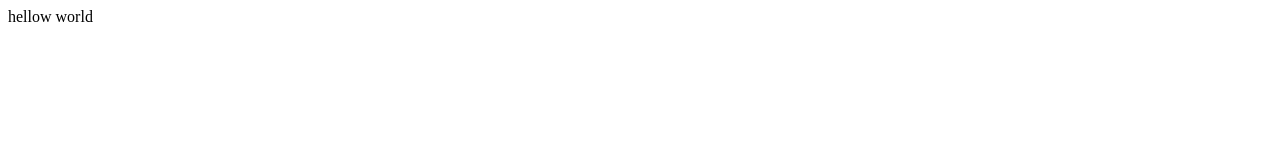
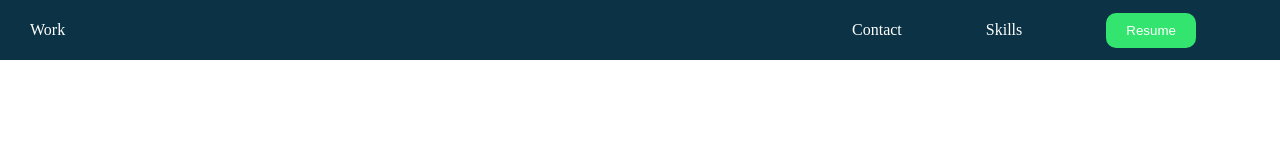
Before and after one commit to Patu18122000/Patu18122000.github.io, a plain HTML site: page index.html in a window 1280 px wide. Drawn offline with Linux system fonts and the light colour scheme.

Commit message:
Navbar st

```diff
--- /dev/null
+++ b/index.css
@@ -0,0 +1,67 @@
+body{
+    margin: 0%;
+    padding: 0%;
+}
+
+#navbar{
+    background-color: #0C3245;
+    width: 100%;
+    height: 60px;
+    display: flex;
+    justify-content: space-between;
+    position: fixed;
+    z-index: 1;
+}
+
+#navbar>div:nth-child(1){
+    display: flex;
+    width: 40%;
+    justify-content: center;
+    align-items: center;
+    justify-content: space-between;
+}
+
+#navbar>div:nth-child(1)>a{
+    margin-left: 30px;
+    color: white;
+    text-decoration: none;
+}
+
+#navbar>div:nth-child(1)>a:hover{
+    cursor: pointer;
+    transform: scale(1.1);
+}
+
+#navbar>div:nth-child(2){
+    display: flex;
+    width: 40%;
+    justify-content: center;
+    align-items: center;
+    justify-content: space-evenly;
+}
+
+#navbar>div:nth-child(2)>a{
+    color: white;
+    text-decoration: none;
+}
+
+#navbar>div:nth-child(2)>a:hover{
+    cursor: pointer;
+    transform: scale(1.1);
+}
+#navbar>div:nth-child(2)>a:nth-child(3){
+    color: #33e46e;
+    font-weight: bold;
+}
+#navbar>div:nth-child(2) button{
+    padding: 10px 20px;
+    border-radius: 10px;
+    color: white;
+    background-color: #33e46e;
+    border: none;
+}
+#navbar>div:nth-child(2) button:hover{
+    cursor: pointer;
+    background-color: #4da86c;
+    transform: scale(1.1);
+}
--- a/index.html
+++ b/index.html
@@ -5,10 +5,20 @@
     <meta http-equiv="X-UA-Compatible" content="IE=edge">
     <meta name="viewport" content="width=device-width, initial-scale=1.0">
     <title>Document</title>
+    <link rel="stylesheet" href="index.css">
 </head>
 <body>
-    <div>
-        hellow world
+    <div id="navbar">
+        <div>
+            <a href="">Work</a>
+        </div>
+
+        <div>
+            <a href="contact.html">Contact</a>
+            <a href="">Skills</a>
+            <a href=""><button>Resume</button></a>
+        </div>
+
     </div>
 </body>
 </html>
```
